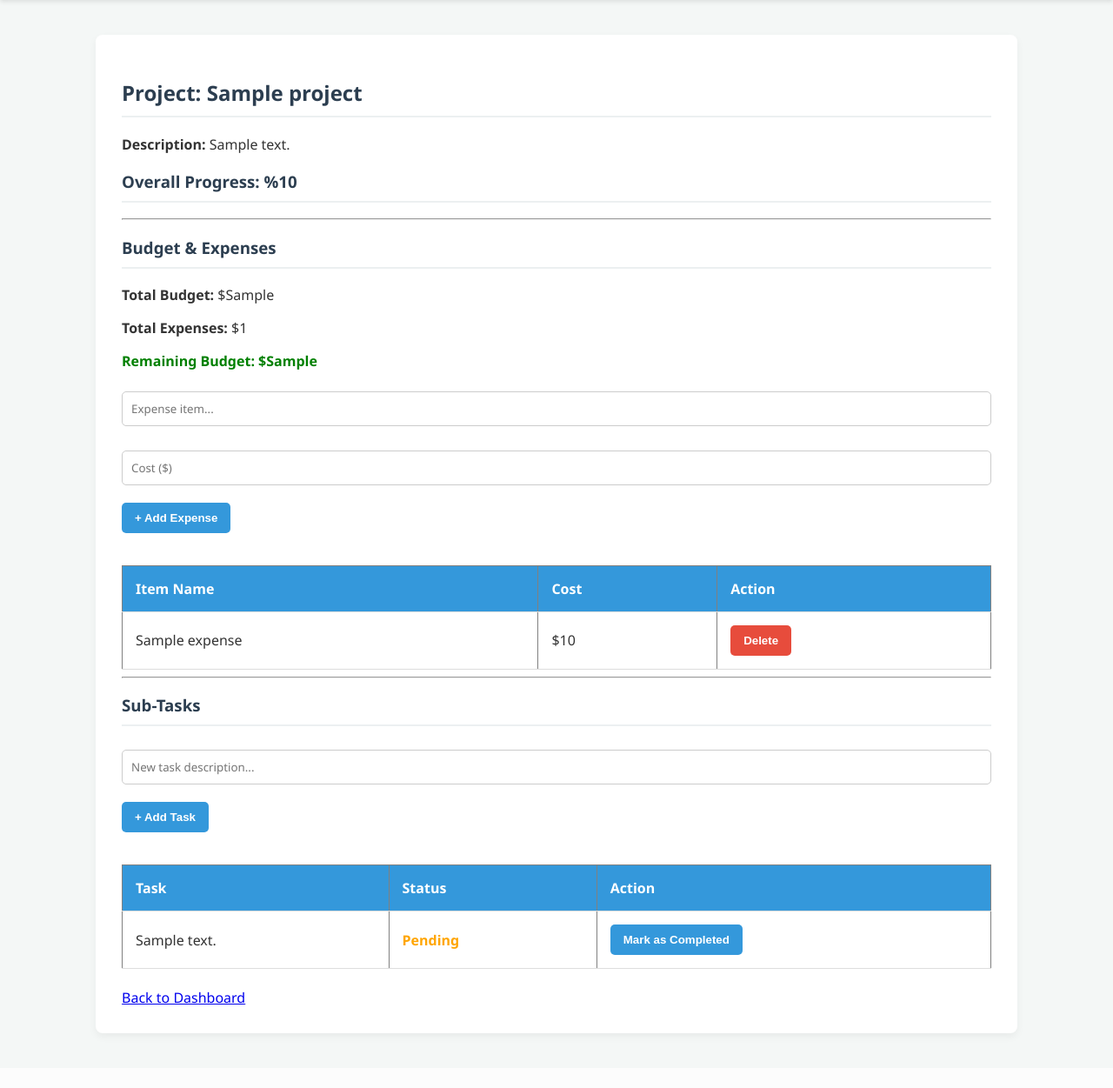
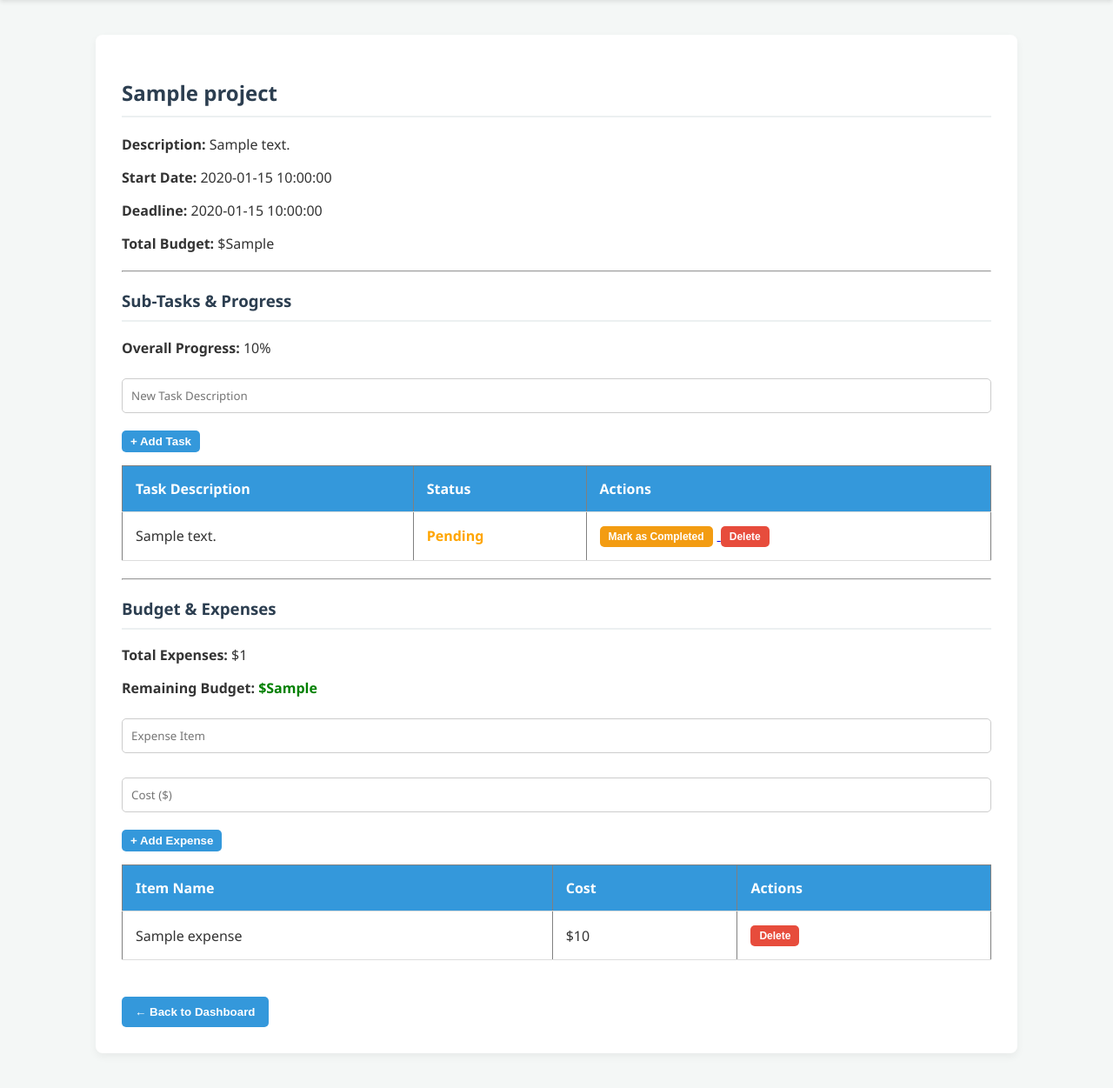
Before and after one commit to minaay25/Academic-Project-Tracker, a Flask app: template templates/project_detail.html in a window 1280 px wide. Shown: the part 52-1303 px from the top of the page at 87% size. Before the commit the page ends 1245 px from the top, so only its background shows below. Run offline with Flask 3, Linux system fonts and the light colour scheme; the template is opened without the code that fills it: most values are stand-ins (such as "Sample title", 1, 10 or a date in 2020).

Commit message:
[Security & Feature] Hash passwords, fix IntegrityError, and add US4 delete task functionality

```diff
--- a/app.py
+++ b/app.py
@@ -1,7 +1,7 @@
 import sqlite3
 from datetime import datetime
 from flask import Flask, render_template, request, session, redirect, url_for, flash
-# İş mantığı fonksiyonlarımızı içeri aktarıyoruz
+from werkzeug.security import generate_password_hash, check_password_hash
 from business_logic import get_deadline_status, calculate_progress, calculate_remaining_budget
 
 app = Flask(__name__)
@@ -28,7 +28,6 @@ def home():
 
     for p in projects:
         p_dict = dict(p)
-        # [US1] Mantığı business_logic.py'den geliyor
         p_dict['status'] = get_deadline_status(p['deadline'], today)
         project_list.append(p_dict)
 
@@ -84,13 +83,11 @@ def project_detail(project_id):
     total_tasks = len(tasks)
     completed_tasks = sum(1 for t in tasks if t['is_completed'])
 
-    # [US2] Mantığı business_logic.py'den geliyor
     progress = calculate_progress(total_tasks, completed_tasks)
 
     project_budget = float(project['budget'] or 0)
     total_expenses = sum(float(e['cost'] or 0) for e in expenses)
 
-    # [US3] Mantığı business_logic.py'den geliyor
     remaining_budget = calculate_remaining_budget(project_budget, total_expenses)
 
     return render_template(
@@ -164,6 +161,27 @@ def toggle_task(task_id):
 
     return redirect(url_for('home'))
 
+# [US4] Delete Task Route
+@app.route('/delete_task/<int:task_id>')
+def delete_task(task_id):
+    if 'user_id' not in session:
+        return redirect(url_for('login'))
+
+    db = get_db_connection()
+    task = db.execute('''
+        SELECT t.id, t.project_id
+        FROM tasks t
+        JOIN projects p ON t.project_id = p.id
+        WHERE t.id = ? AND p.user_id = ?
+    ''', (task_id, session['user_id'])).fetchone()
+
+    if task:
+        db.execute('DELETE FROM tasks WHERE id = ?', (task_id,))
+        db.commit()
+        return redirect(url_for('project_detail', project_id=task['project_id']))
+
+    return redirect(url_for('home'))
+
 @app.route('/edit_project/<int:project_id>', methods=('GET', 'POST'))
 def edit_project(project_id):
     if 'user_id' not in session:
@@ -227,9 +245,10 @@ def register():
 
         if error is None:
             try:
-                db.execute("INSERT INTO users (username, password) VALUES (?, ?)", (username, password))
+                hashed_password = generate_password_hash(password)
+                db.execute("INSERT INTO users (username, password) VALUES (?, ?)", (username, hashed_password))
                 db.commit()
-            except db.IntegrityError:
+            except sqlite3.IntegrityError:
                 error = f"User {username} is already registered."
             else:
                 return redirect(url_for('login'))
@@ -247,7 +266,7 @@ def login():
         error = None
         user = db.execute('SELECT * FROM users WHERE username = ?', (username,)).fetchone()
 
-        if user is None or user['password'] != password:
+        if user is None or not check_password_hash(user['password'], password):
             error = 'Incorrect username or password.'
 
         if error is None:
--- a/templates/project_detail.html
+++ b/templates/project_detail.html
@@ -1,32 +1,77 @@
 {% extends 'base.html' %}
 
 {% block content %}
-    <h2>Project: {{ project.title }}</h2>
+    <h2>{{ project.title }}</h2>
     <p><strong>Description:</strong> {{ project.description }}</p>
+    <p><strong>Start Date:</strong> {{ project.start_date }}</p>
+    <p><strong>Deadline:</strong> {{ project.deadline }}</p>
+    <p><strong>Total Budget:</strong> ${{ project_budget }}</p>
 
-    <h3>Overall Progress: %{{ progress }}</h3>
-    <hr>
+    <hr style="margin: 20px 0;">
+
+    <h3>Sub-Tasks & Progress</h3>
+    <p><strong>Overall Progress:</strong> {{ progress }}%</p>
+
+    <form method="POST" style="margin-bottom: 15px;">
+        <input type="text" name="description" placeholder="New Task Description" required>
+        <button type="submit" style="background-color: #3498db; color: white; padding: 5px 10px;">+ Add Task</button>
+    </form>
+
+    <table border="1" cellpadding="10" cellspacing="0" style="width: 100%; margin-bottom: 20px;">
+        <tr>
+            <th>Task Description</th>
+            <th>Status</th>
+            <th>Actions</th>
+        </tr>
+        {% for task in tasks %}
+        <tr>
+            <td style="{% if task.is_completed %}text-decoration: line-through; color: gray;{% endif %}">
+                {{ task.description }}
+            </td>
+            <td style="font-weight: bold; color: {% if task.is_completed %}green{% else %}orange{% endif %};">
+                {% if task.is_completed %}Completed{% else %}Pending{% endif %}
+            </td>
+            <td>
+                <a href="{{ url_for('toggle_task', task_id=task.id) }}">
+                    <button style="background-color: #f39c12; padding: 5px 10px; font-size: 12px; margin-right: 5px;">
+                        Mark as {% if task.is_completed %}Pending{% else %}Completed{% endif %}
+                    </button>
+                </a>
+
+                <a href="{{ url_for('delete_task', task_id=task.id) }}">
+                    <button style="background-color: #e74c3c; padding: 5px 10px; font-size: 12px;" onclick="return confirm('Are you sure you want to delete this task?');">Delete</button>
+                </a>
+            </td>
+        </tr>
+        {% else %}
+        <tr>
+            <td colspan="3" style="text-align: center;">No tasks added yet.</td>
+        </tr>
+        {% endfor %}
+    </table>
+
+    <hr style="margin: 20px 0;">
 
     <h3>Budget & Expenses</h3>
-    <p><strong>Total Budget:</strong> ${{ project_budget }}</p>
     <p><strong>Total Expenses:</strong> ${{ total_expenses }}</p>
-    <p style="font-weight: bold; color: {% if remaining_budget < 0 %}red{% else %}green{% endif %};">
-        Remaining Budget: ${{ remaining_budget }}
-        {% if remaining_budget < 0 %} (Over Budget!){% endif %}
+    <p><strong>Remaining Budget:</strong>
+        <span style="font-weight: bold; color: {% if remaining_budget < 0 %}red{% else %}green{% endif %};">
+            ${{ remaining_budget }}
+            {% if remaining_budget < 0 %} (Over Budget!){% endif %}
+        </span>
     </p>
 
-    <form action="{{ url_for('add_expense', project_id=project.id) }}" method="post">
-        <input type="text" name="item_name" placeholder="Expense item..." required>
+    <form action="{{ url_for('add_expense', project_id=project.id) }}" method="POST" style="margin-bottom: 15px;">
+        <input type="text" name="item_name" placeholder="Expense Item" required>
         <input type="number" step="0.01" name="cost" placeholder="Cost ($)" required>
-        <input type="submit" value="+ Add Expense">
+        <button type="submit" style="background-color: #3498db; color: white; padding: 5px 10px;">+ Add Expense</button>
     </form>
-    <br>
 
-    <table border="1" cellpadding="10" cellspacing="0">
+    <table border="1" cellpadding="10" cellspacing="0" style="width: 100%; margin-bottom: 20px;">
         <tr>
             <th>Item Name</th>
             <th>Cost</th>
-            <th>Action</th>
+            <th>Actions</th>
         </tr>
         {% for expense in expenses %}
         <tr>
@@ -34,51 +79,17 @@
             <td>${{ expense.cost }}</td>
             <td>
                 <a href="{{ url_for('delete_expense', expense_id=expense.id) }}">
-                    <button style="background-color: #e74c3c;">Delete</button>
+                    <button style="background-color: #e74c3c; padding: 5px 10px; font-size: 12px;" onclick="return confirm('Are you sure you want to delete this expense?');">Delete</button>
                 </a>
             </td>
         </tr>
         {% else %}
         <tr>
-            <td colspan="3">No expenses recorded yet.</td>
-        </tr>
-        {% endfor %}
-    </table>
-
-    <hr>
-
-    <h3>Sub-Tasks</h3>
-    <form method="post">
-        <input type="text" name="description" placeholder="New task description..." required>
-        <input type="submit" value="+ Add Task">
-    </form>
-    <br>
-
-    <table border="1" cellpadding="10" cellspacing="0">
-        <tr>
-            <th>Task</th>
-            <th>Status</th>
-            <th>Action</th>
-        </tr>
-        {% for task in tasks %}
-        <tr>
-            <td>{{ task.description }}</td>
-            <td style="font-weight: bold; color: {% if task.is_completed %}green{% else %}orange{% endif %};">
-                {% if task.is_completed %}Completed{% else %}Pending{% endif %}
-            </td>
-            <td>
-                <a href="{{ url_for('toggle_task', task_id=task.id) }}">
-                    <button>Mark as {% if task.is_completed %}Pending{% else %}Completed{% endif %}</button>
-                </a>
-            </td>
-        </tr>
-        {% else %}
-        <tr>
-            <td colspan="3">No tasks added yet.</td>
+            <td colspan="3" style="text-align: center;">No expenses recorded yet.</td>
         </tr>
         {% endfor %}
     </table>
 
     <br>
-    <a href="{{ url_for('home') }}">Back to Dashboard</a>
+    <a href="{{ url_for('home') }}"><button style="padding: 10px 15px;">&larr; Back to Dashboard</button></a>
 {% endblock %}
```
Also changed, not shown: init_db.py (+14 -12 lines), database.db.
